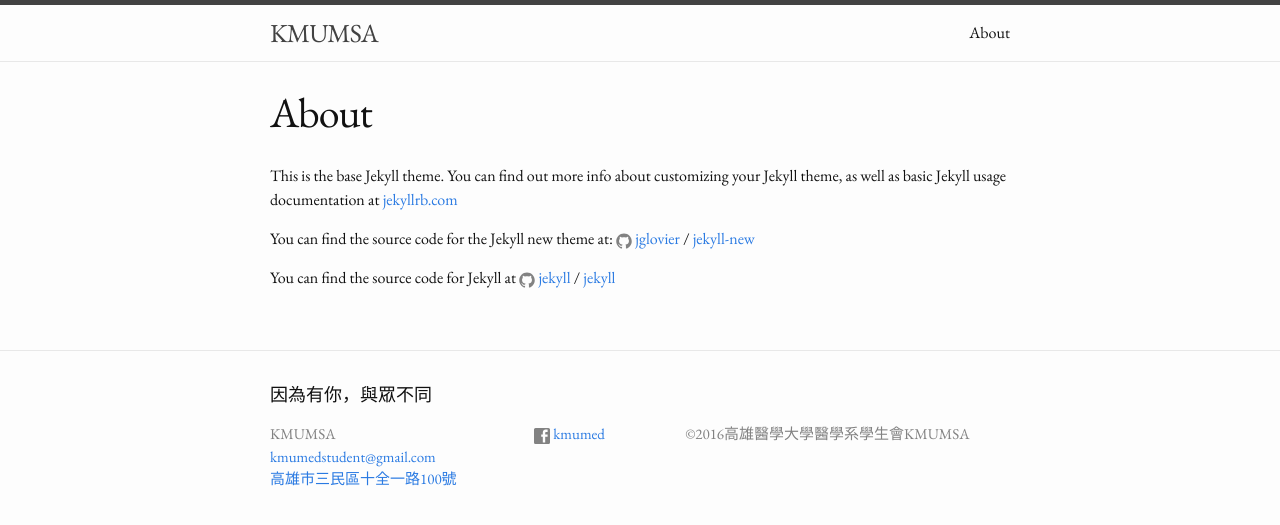
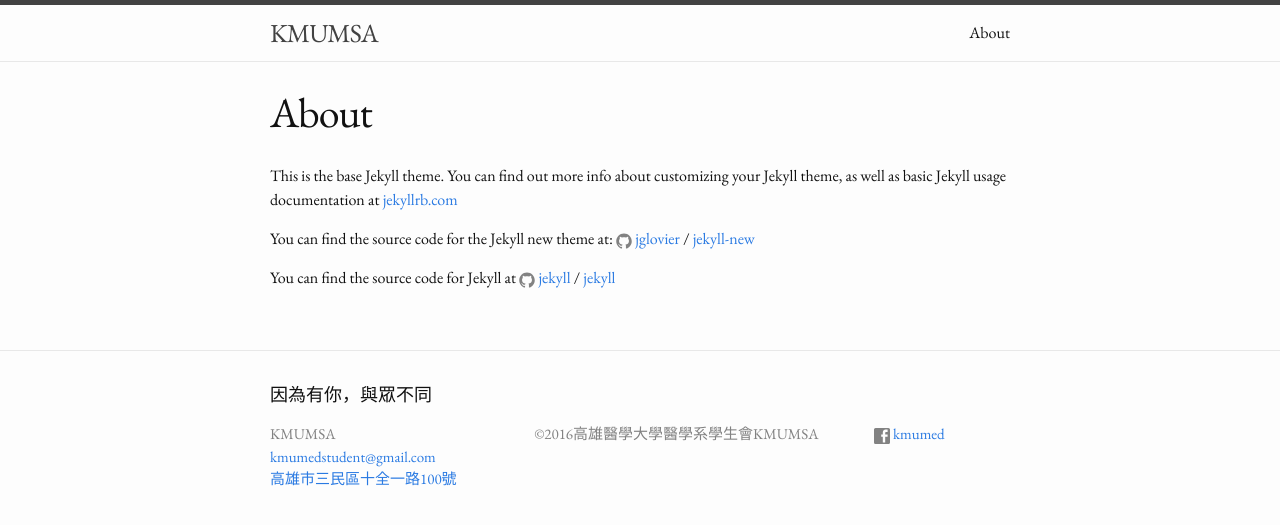
Before and after one commit to HsuYR/msasite, a Jekyll site: the page built from about.md, in a window 1280 px wide. Shown: the top 525 px of the page. Built offline with Jekyll 4.4.1, drawn with Linux system fonts in a browser that asks for light colours; some web fonts are replaced.

Commit message:
Rearrange footer columns

```diff
--- a/_includes/footer.html
+++ b/_includes/footer.html
@@ -13,6 +13,10 @@
           <li><a href="https://www.google.com.tw/maps?q={{ site.address }}">{{ site.address }}</a></li>
           {% endif %}
         </ul>
+      </div>
+
+      <div class="footer-col footer-col-3">
+        <p>©2016高雄醫學大學醫學系學生會KMUMSA</p>
       </div>
 
       <div class="footer-col footer-col-2">
@@ -36,10 +40,6 @@
           {% endif %}
         </ul>
       </div>
-
-      <div class="footer-col footer-col-3">
-        <p>©2016高雄醫學大學醫學系學生會KMUMSA</p>
-      </div>
     </div>
 
   </div>
```
